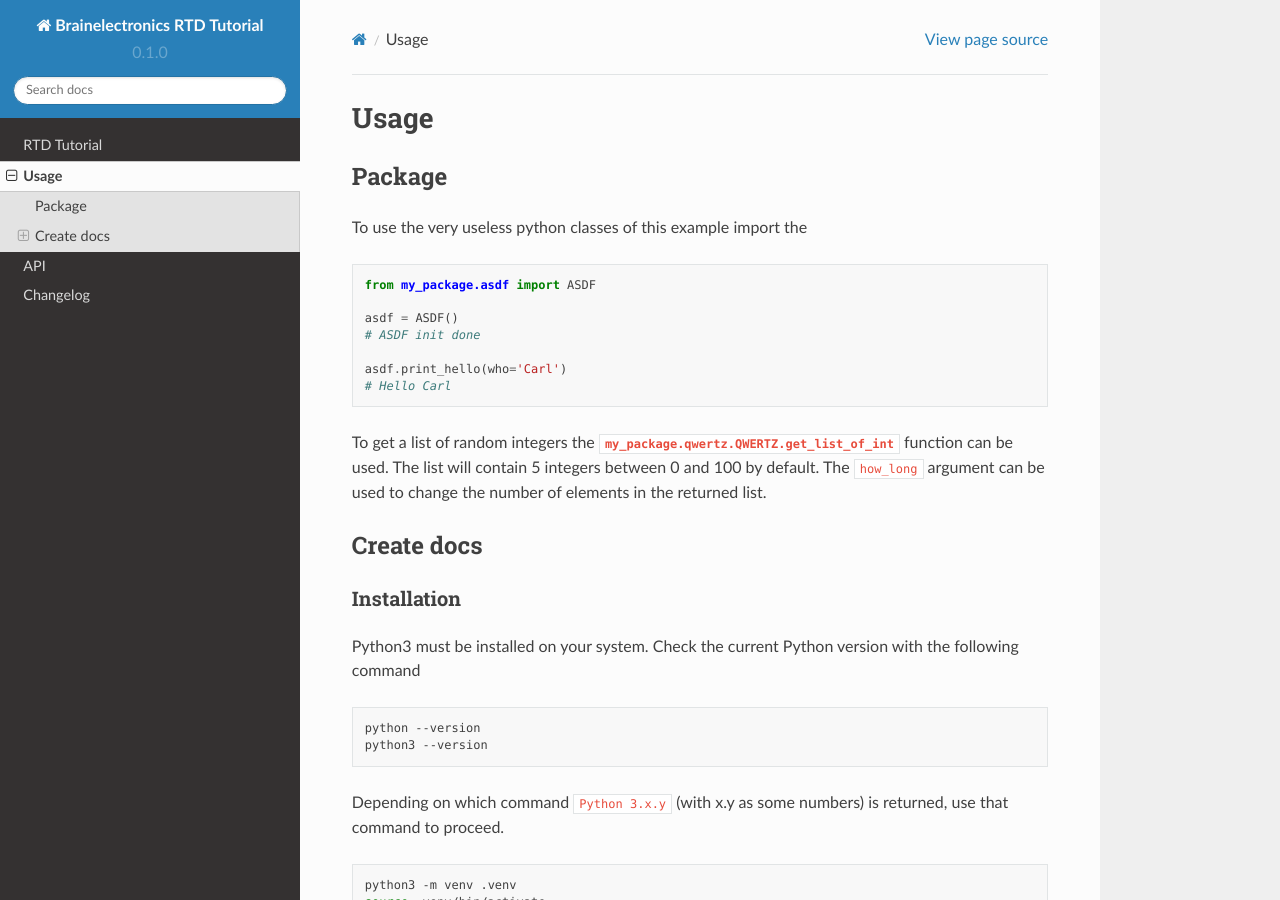
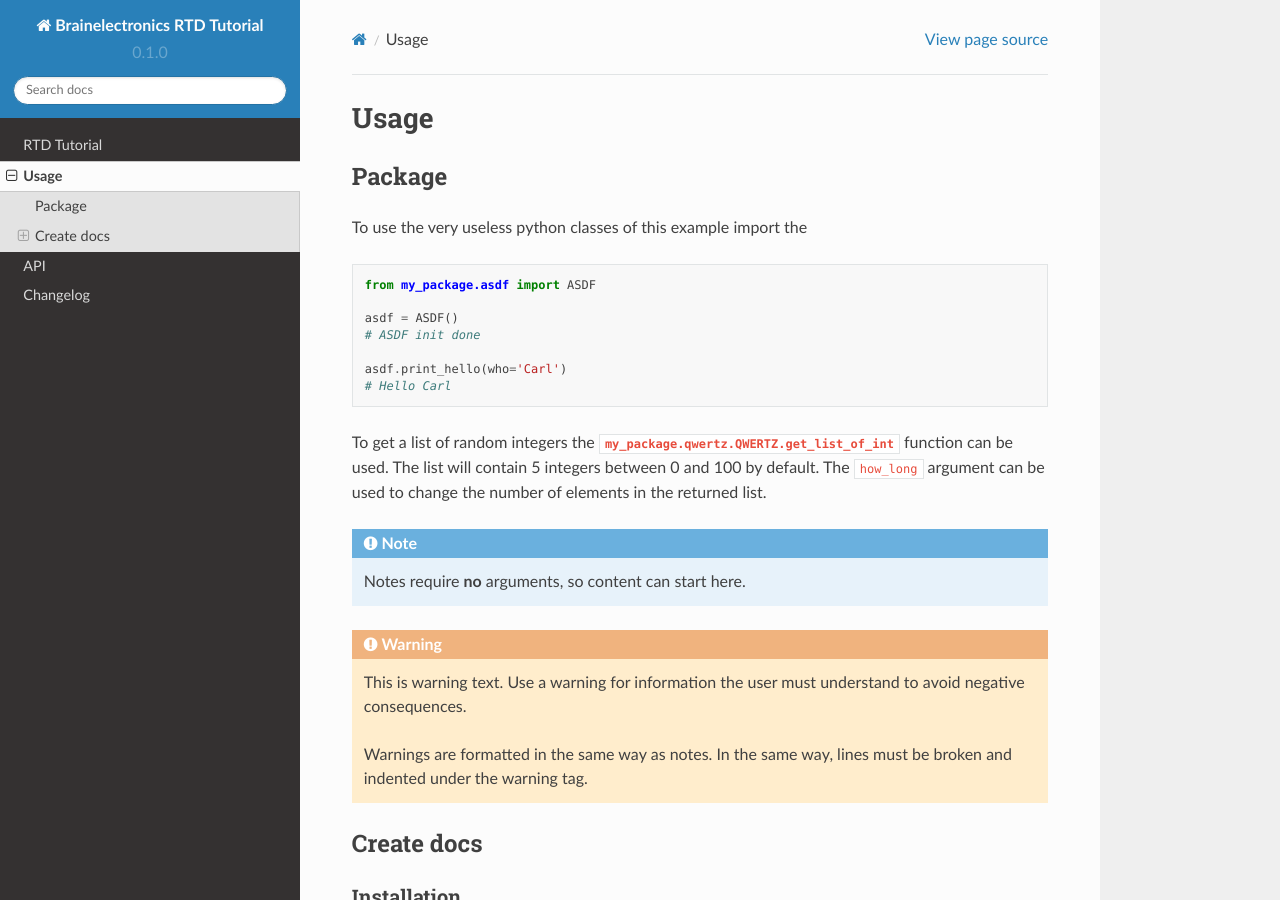
Before and after one commit to bbaranoff/binding-down-to-gsm, a Sphinx documentation site: the page built from docs/USAGE.md, in a window 1280 px wide and 900 px high. Built offline with Sphinx 7.4.7 and the Read the Docs theme 2.0.0, drawn with Linux system fonts in a browser that asks for light colours.

Commit message:
add notes and warning highlighted text section to USAGE documentation

````diff
--- a/docs/USAGE.md
+++ b/docs/USAGE.md
@@ -19,6 +19,18 @@ To get a list of random integers the
 function can be used. The list will contain 5 integers between 0 and 100 by
 default. The `how_long` argument can be used to change the number of elements
 in the returned list.
+
+```{note} Notes require **no** arguments, so content can start here.
+```
+
+```{eval-rst}
+.. warning::
+    This is warning text. Use a warning for information the user must
+    understand to avoid negative consequences.
+
+    Warnings are formatted in the same way as notes. In the same way,
+    lines must be broken and indented under the warning tag.
+```
 
 ## Create docs
 
````
